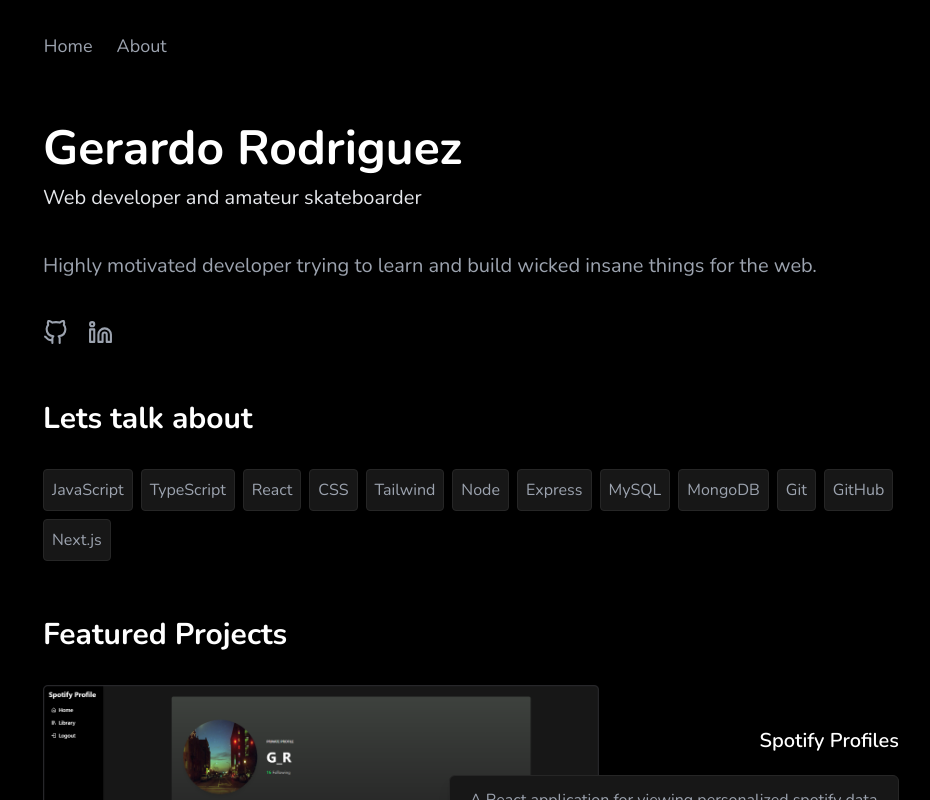
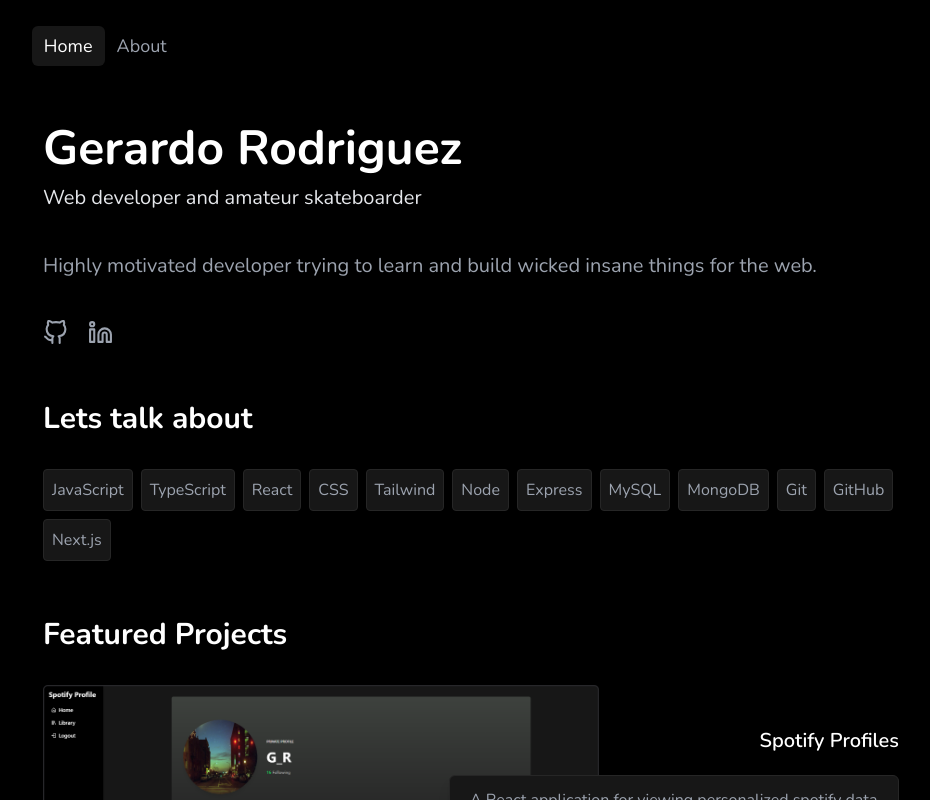
Before and after one commit to G-R3/gerar.dev, a Next.js app: page / in a window 1280 px wide. Shown: the top 800 px of the page, without its empty margins (169-1099 px from the left). Built offline with nearby package versions, Linux system fonts and the light colour scheme.

Commit message:
add active class to nav link

```diff
--- a/src/components/Header.tsx
+++ b/src/components/Header.tsx
@@ -1,21 +1,30 @@
 import React, { FC } from "react";
 import Link from "next/link";
+import { useRouter } from "next/router";
+
+const NavLink: FC<{ label: string; href: string }> = ({ label, href }) => {
+  const router = useRouter();
+  const isActive = router.pathname === href;
+  return (
+    <Link href={href}>
+      <a
+        className={`text-lg font-normal px-3 py-2 relative rounded-md transition-all ${
+          isActive ? "text-white bg-neutral-900 font-bold" : "text-gray-400"
+        }`}
+      >
+        {label}
+      </a>
+    </Link>
+  );
+};
 
 const Header: FC = () => {
   return (
     <header>
       <nav className="max-w-4xl mx-auto px-5 pt-8 pb-8 md:pb-16">
         <div className="-ml-[0.7rem]">
-          <Link href="/">
-            <a className="text-lg font-normal px-3 py-2 relative rounded-md text-gray-400 hover:text-white hover:bg-neutral-900 transition-all">
-              Home
-            </a>
-          </Link>
-          <Link href="/about">
-            <a className="text-lg font-normal px-3 py-2 relative rounded-md text-gray-400 hover:text-white hover:bg-neutral-900 transition-all">
-              About
-            </a>
-          </Link>
+          <NavLink label={"Home"} href="/" />
+          <NavLink label={"About"} href="/about" />
         </div>
         {/* TODO: theme toggler */}
       </nav>
```
